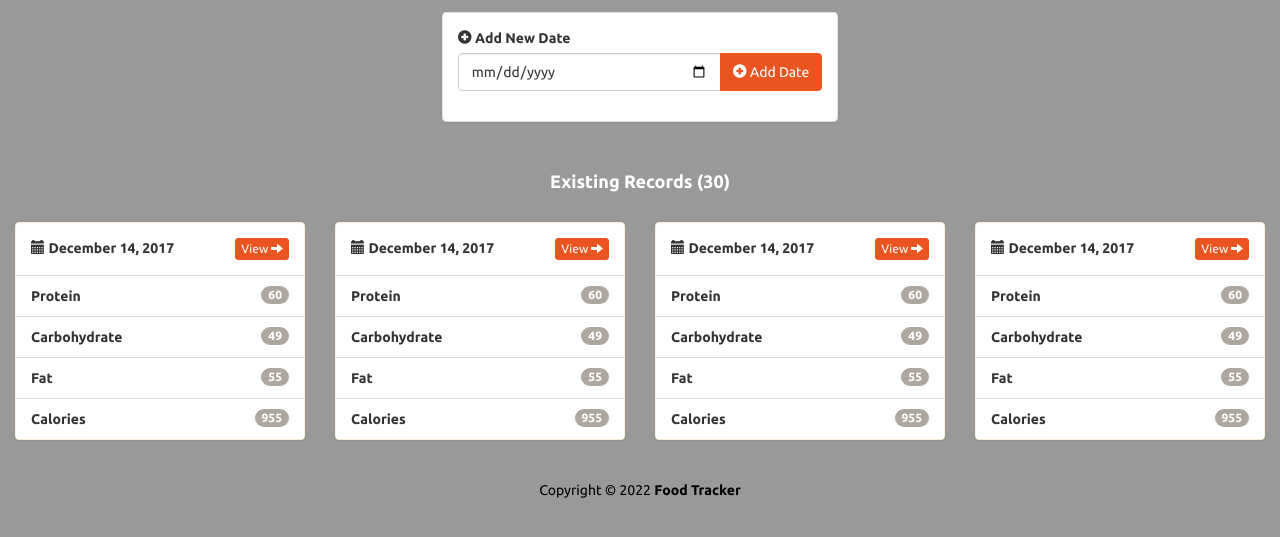
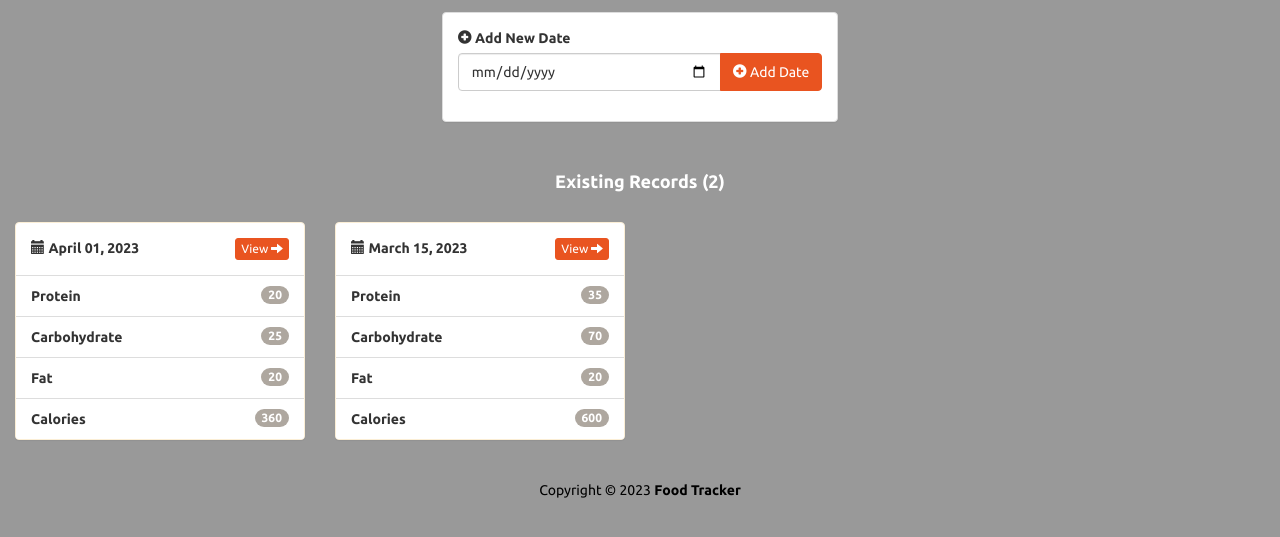
Before and after one commit to Ai-Caustic/FoodTracker, a Flask app: page / in a window 1280 px wide. Shown: the part 188-725 px from the top of the page. Run offline with Flask 3, Linux system fonts and the light colour scheme; data comes from the database, SQL or seed files in the repository; both versions use the stored data as it was after the commit; some libraries are stand-ins or nearby versions.

Commit message:
Finished up on the project

```diff
--- a/foodtracker/main/routes.py
+++ b/foodtracker/main/routes.py
@@ -1,18 +1,149 @@
-from flask import Blueprint, render_template
+from flask import Blueprint, render_template, request, url_for, redirect
+from ..models import Food, Log
+from ..extensions import db
+
+from datetime import datetime
 
 main = Blueprint('main', __name__)
 
 
 @main.route('/')
 def index():
-    return render_template('index.html')
+    logs = Log.query.order_by(Log.date.desc()).all()
+
+    log_dates = []
+
+    for log in logs:
+        proteins = 0
+        carbs = 0
+        fats = 0
+        calories = 0
+
+        for food in log.foods:
+            proteins += food.proteins
+            carbs += food.carbs
+            fats += food.fats
+            calories += food.calories
+
+        log_dates.append({
+            'log_date': log,
+            'proteins': proteins,
+            'carbs': carbs,
+            'fats': fats,
+            'calories': calories
+        })
+
+    return render_template('index.html', log_dates=log_dates)
+
+
+@main.route('/create_log', methods=['POST'])
+def create_log():
+    date = request.form.get('date')
+
+    log = Log(date=datetime.strptime(date, '%Y-%m-%d'))
+
+    db.session.add(log)
+    db.session.commit()
+
+    return redirect(url_for('main.view', log_id=log.id))
 
 
 @main.route('/add')
 def add():
-    return render_template('add.html')
+    foods = Food.query.all()
+
+    return render_template('add.html', foods=foods, food=None)
 
 
-@main.route('/view')
-def view():
-    return render_template('view.html')
+@main.route('/add', methods=['POST'])
+def add_post():
+    food_name = request.form.get('food-name')
+    protein = request.form.get('protein')
+    carbs = request.form.get('carbohydrates')
+    fats = request.form.get('fats')
+
+    food_id = request.form.get('food-id')
+
+    if food_id:
+        food = Food.query.get(food_id)
+        food.name = food_name
+        food.proteins = protein
+        food.carbs = carbs
+        food.fats = fats
+
+    else:
+        new_food = Food(
+            name=food_name,
+            proteins=protein,
+            carbs=carbs,
+            fats=fats
+        )
+
+        db.session.add(new_food)
+
+    db.session.commit()
+
+    return redirect(url_for('main.add'))
+
+
+@main.route('/delete_food/<int:food_id>')
+def delete_food(food_id):
+    food = Food.query.get(food_id)
+    db.session.delete(food)
+    db.session.commit()
+
+    return redirect(url_for('main.add'))
+
+
+@main.route('/edit_food/<int:food_id>')
+def edit_food(food_id):
+    food = Food.query.get(food_id)
+    foods = Food.query.all()
+    return render_template('add.html', food=food, foods=foods)
+
+
+@main.route('/view/<int:log_id>')
+def view(log_id):
+    log = Log.query.get_or_404(log_id)
+
+    foods = Food.query.all()
+
+    totals = {
+        'protein': 0,
+        'carbs': 0,
+        'fat': 0,
+        'calories': 0
+    }
+
+    for food in log.foods:
+        totals['protein'] += food.proteins
+        totals['carbs'] += food.carbs
+        totals['fat'] += food.fats
+        totals['calories'] += food.calories
+
+    return render_template('view.html', foods=foods, log=log, totals=totals)
+
+
+@main.route('/add_food_to_log/<int:log_id>', methods=['POST'])
+def add_food_to_log(log_id):
+    log = Log.query.get_or_404(log_id)
+
+    selected_food = request.form.get('food-select')
+
+    food = Food.query.get(int(selected_food))
+
+    log.foods.append(food)
+    db.session.commit()
+
+    return redirect(url_for('main.view', log_id=log_id))
+
+
+@main.route('/remove_food_from_log/<int:log_id>/<int:food_id>')
+def remove_food_from_log(log_id, food_id):
+    log = Log.query.get(log_id)
+    food = Food.query.get(food_id)
+
+    log.foods.remove(food)
+    db.session.commit()
+
+    return redirect(url_for('main.view', log_id=log_id))
--- a/foodtracker/models.py
+++ b/foodtracker/models.py
@@ -16,6 +16,10 @@ class Food(db.Model):
     carbs = db.Column(db.Integer, nullable=False)
     fats = db.Column(db.Integer, nullable=False)
 
+    @property
+    def calories(self):
+        return self.proteins * 4 + self.carbs * 4 + self.fats * 9
+
 
 class Log(db.Model):
     id = db.Column(db.Integer, primary_key=True)
--- a/foodtracker/templates/index.html
+++ b/foodtracker/templates/index.html
@@ -5,13 +5,10 @@
     <meta http-equiv="X-UA-Compatible" content="IE=edge" />
     <meta name="viewport" content="width=device-width, initial-scale=1" />
     <title>Food Tracker | Home</title>
-
     <link
       href="https://fonts.googleapis.com/css?family=Oswald|Ubuntu:400,700"
       rel="stylesheet"
     />
-
-    <!-- Bootstrap CSS -->
     <link
       rel="stylesheet"
       href="{{ url_for('static', filename='Bootstrap/css/united.min.css') }}"
@@ -20,13 +17,6 @@
       rel="stylesheet"
       href="{{ url_for('static', filename='styles.css') }}"
     />
-
-    <!-- HTML5 Shim and Respond.js IE8 support of HTML5 elements and media queries -->
-    <!-- WARNING: Respond.js doesn't work if you view the page via file:// -->
-    <!--[if lt IE 9]>
-      <script src="https://oss.maxcdn.com/libs/html5shiv/3.7.2/html5shiv.min.js"></script>
-      <script src="https://oss.maxcdn.com/libs/respond.js/1.4.2/respond.min.js"></script>
-    <![endif]-->
   </head>
   <body>
     <div class="container-fluid" id="wrapper">
@@ -58,7 +48,11 @@
         <div class="col-lg-4 col-lg-offset-4">
           <div class="panel panel-default">
             <div class="panel-body">
-              <form action="" method="POST" role="form">
+              <form
+                action="{{ url_for('main.create_log') }}"
+                method="POST"
+                role="form"
+              >
                 <div class="form-group">
                   <label
                     ><i class="glyphicon glyphicon-plus-sign"></i> Add New
@@ -68,9 +62,11 @@
                     <input
                       type="date"
                       class="form-control"
+                      name="date"
                       placeholder="Select New Date"
                       aria-label="date"
                       aria-describedby="add-btn"
+                      id="date"
                     />
                     <span class="input-group-btn">
                       <button
@@ -92,130 +88,51 @@
       <div class="row t20">
         <div class="col-lg-12">
           <h4 class="text-center text-white">
-            <strong>Existing Records (30)</strong>
+            <strong>Existing Records ({{ log_dates|length }})</strong>
           </h4>
         </div>
       </div>
 
+      {% for row in log_dates|batch(4) %}
       <div class="row t20">
+        {% for log_date in row %}
         <div class="col-lg-3">
           <div class="panel panel-warning">
             <div class="panel-body text-bold">
-              <i class="glyphicon glyphicon-calendar"></i> December 14, 2017
+              <i class="glyphicon glyphicon-calendar"></i> {{
+              log_date['log_date'].date.strftime('%B %d, %Y') }}
 
               <a
                 class="btn btn-primary btn-xs pull-right"
-                href="{{ url_for('main.view') }}"
+                href="{{ url_for('main.view', log_id=log_date['log_date'].id) }}"
               >
                 View <i class="glyphicon glyphicon-arrow-right"></i>
               </a>
             </div>
             <ul class="list-group">
               <li class="list-group-item text-bold">
-                <span class="badge">60</span> Protein
+                <span class="badge">{{ log_date['proteins'] }}</span> Protein
               </li>
               <li class="list-group-item text-bold">
-                <span class="badge">49</span> Carbohydrate
+                <span class="badge">{{ log_date['carbs'] }}</span> Carbohydrate
               </li>
               <li class="list-group-item text-bold">
-                <span class="badge">55</span> Fat
+                <span class="badge">{{ log_date['fats'] }}</span> Fat
               </li>
               <li class="list-group-item text-bold">
-                <span class="badge">955</span> Calories
+                <span class="badge">{{ log_date['calories'] }}</span> Calories
               </li>
             </ul>
           </div>
         </div>
-        <div class="col-lg-3">
-          <div class="panel panel-warning">
-            <div class="panel-body text-bold">
-              <i class="glyphicon glyphicon-calendar"></i> December 14, 2017
-
-              <a
-                class="btn btn-primary btn-xs pull-right"
-                href="{{ url_for('main.view') }}"
-              >
-                View <i class="glyphicon glyphicon-arrow-right"></i>
-              </a>
-            </div>
-            <ul class="list-group">
-              <li class="list-group-item text-bold">
-                <span class="badge">60</span> Protein
-              </li>
-              <li class="list-group-item text-bold">
-                <span class="badge">49</span> Carbohydrate
-              </li>
-              <li class="list-group-item text-bold">
-                <span class="badge">55</span> Fat
-              </li>
-              <li class="list-group-item text-bold">
-                <span class="badge">955</span> Calories
-              </li>
-            </ul>
-          </div>
-        </div>
-        <div class="col-lg-3">
-          <div class="panel panel-warning">
-            <div class="panel-body text-bold">
-              <i class="glyphicon glyphicon-calendar"></i> December 14, 2017
-
-              <a
-                class="btn btn-primary btn-xs pull-right"
-                href="{{ url_for('main.view') }}"
-              >
-                View <i class="glyphicon glyphicon-arrow-right"></i>
-              </a>
-            </div>
-            <ul class="list-group">
-              <li class="list-group-item text-bold">
-                <span class="badge">60</span> Protein
-              </li>
-              <li class="list-group-item text-bold">
-                <span class="badge">49</span> Carbohydrate
-              </li>
-              <li class="list-group-item text-bold">
-                <span class="badge">55</span> Fat
-              </li>
-              <li class="list-group-item text-bold">
-                <span class="badge">955</span> Calories
-              </li>
-            </ul>
-          </div>
-        </div>
-        <div class="col-lg-3">
-          <div class="panel panel-warning">
-            <div class="panel-body text-bold">
-              <i class="glyphicon glyphicon-calendar"></i> December 14, 2017
-
-              <a
-                class="btn btn-primary btn-xs pull-right"
-                href="{{ url_for('main.view') }}"
-              >
-                View <i class="glyphicon glyphicon-arrow-right"></i>
-              </a>
-            </div>
-            <ul class="list-group">
-              <li class="list-group-item text-bold">
-                <span class="badge">60</span> Protein
-              </li>
-              <li class="list-group-item text-bold">
-                <span class="badge">49</span> Carbohydrate
-              </li>
-              <li class="list-group-item text-bold">
-                <span class="badge">55</span> Fat
-              </li>
-              <li class="list-group-item text-bold">
-                <span class="badge">955</span> Calories
-              </li>
-            </ul>
-          </div>
-        </div>
+        {% endfor %}
       </div>
+      {% endfor %}
 
       <footer>
         <div class="row pad">
           <div class="col-lg-12 text-center">
-            Copyright &copy; 2022 <strong>Food Tracker</strong>
+            Copyright &copy; 2023 <strong>Food Tracker</strong>
           </div>
         </div>
       </footer>
```
Also changed, not shown: foodtracker/templates/add.html (+13 -22 lines), foodtracker/templates/view.html (+15 -32 lines), instance/db.sqlite3.
